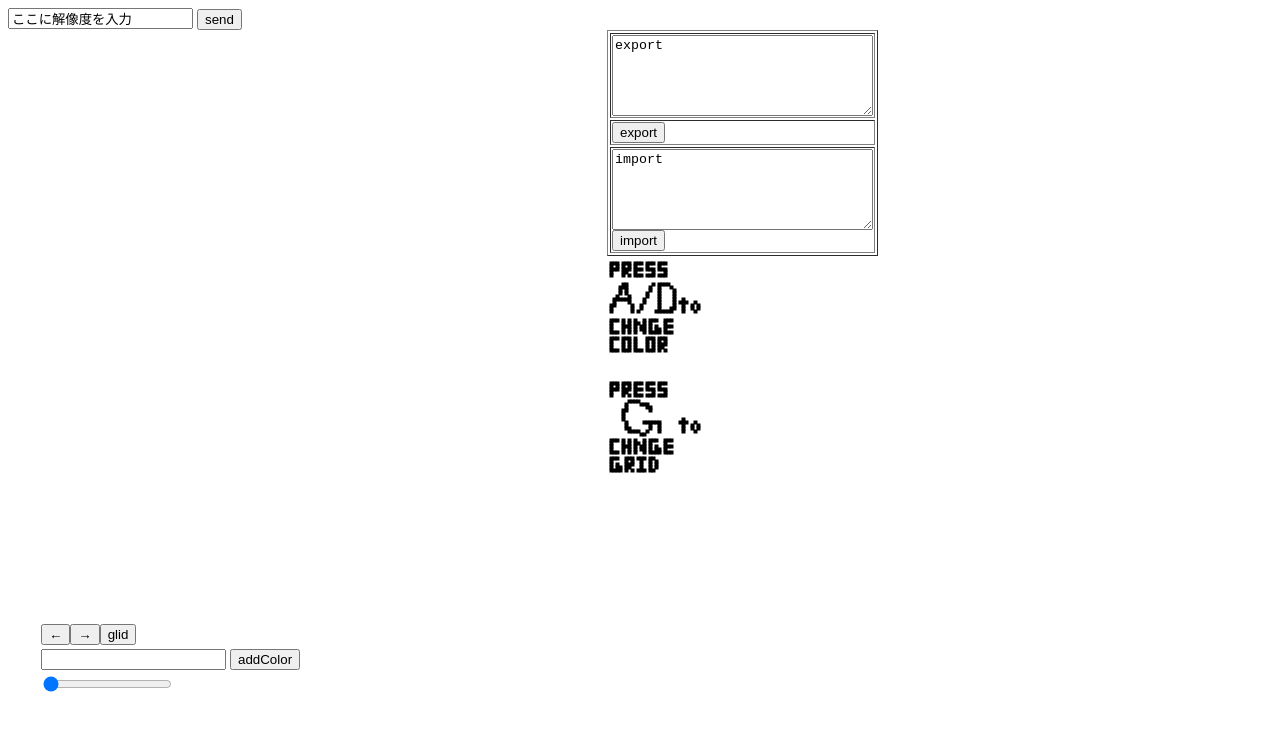
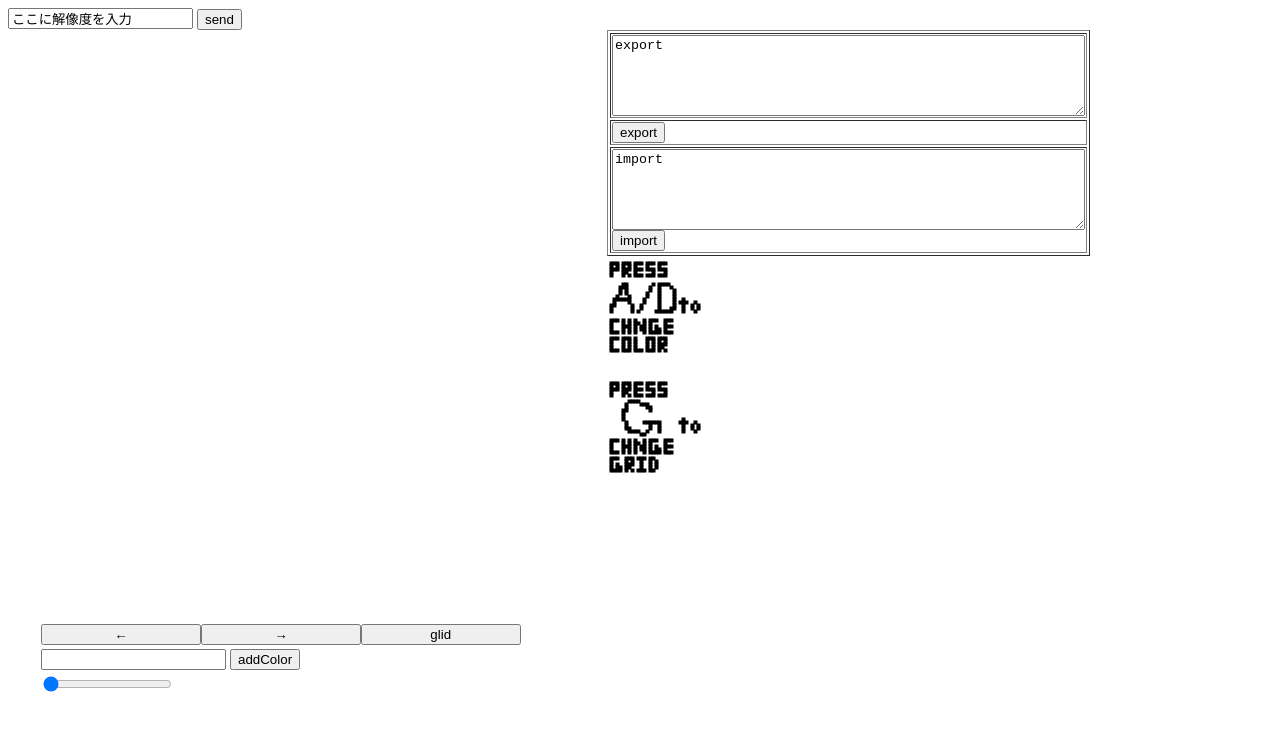
Before and after one commit to arashi-yama/pixel-art-editor, a plain HTML site: page index.html in a window 1280 px wide. Drawn offline with Linux system fonts and the light colour scheme.

Commit message:
2 files modified

```diff
--- a/index.html
+++ b/index.html
@@ -16,7 +16,7 @@
             <td><canvas id="colors" height="50px"></canvas></td>
           </tr>
           <tr>
-            <td><input type="submit" id="left" value="←"><input type="submit" id="right" value="→"><input type="submit" value="glid" id="grid"></td>
+            <td><input type="submit" id="left" value="←" class="ope"><input type="submit" id="right" value="→" class="ope"><input type="submit" value="glid" id="grid" class="ope"></td>
           </tr>
           <tr>
             <td>
--- a/styles.css
+++ b/styles.css
@@ -4,3 +4,13 @@
 .f {
   padding-left: 30px;
 }
+
+.ope{
+  width:30%;
+}
+#ct{
+  width: 80%;
+}
+textarea{
+  width: 100%;
+}
```
